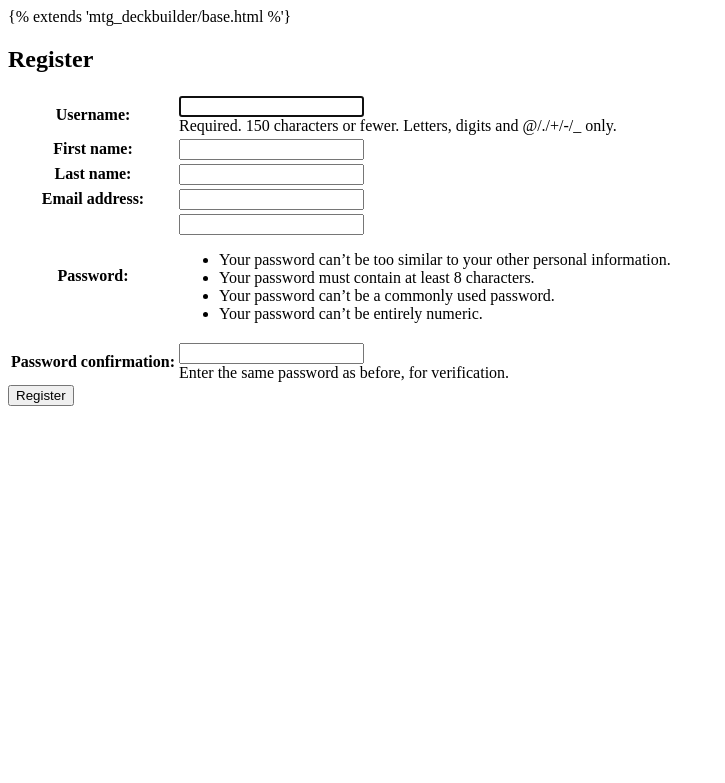
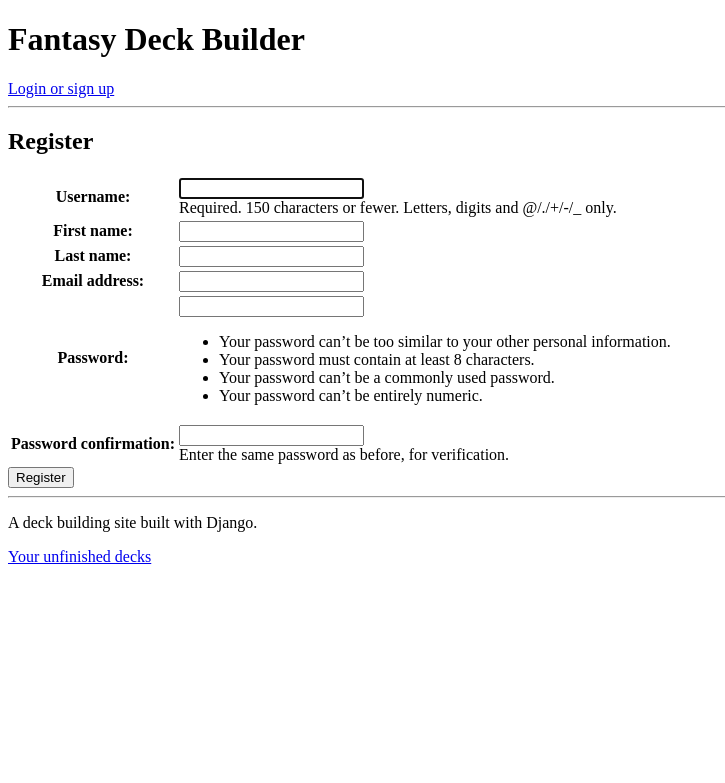
Before and after one commit to danibarstad/MtG_DeckBuilder, a Django app: page /register/ in a window 1280 px wide. Shown: the top 783 px of the page, without its empty margins (0-725 px from the left). Run offline with Django 3.2, Linux system fonts and the light colour scheme.

Commit message:
just.... a whole buncha shit

```diff
--- a/mtg_deckbuilder/templates/mtg_deckbuilder/users/user_profile.html
+++ b/mtg_deckbuilder/templates/mtg_deckbuilder/users/user_profile.html
@@ -1,4 +1,4 @@
-{% extends 'mtg_deckbuilder/base.html'}
+{% extends 'mtg_deckbuilder/base.html' %}
 {% block content %}
 
 <!-- A user's profile page.
--- a/mtg_deckbuilder/templates/registration/register.html
+++ b/mtg_deckbuilder/templates/registration/register.html
@@ -1,4 +1,4 @@
-{% extends 'mtg_deckbuilder/base.html %'}
+{% extends 'mtg_deckbuilder/base.html' %}
 
 {% block content %}
 
--- a/mtg_deckbuilder/views_decks.py
+++ b/mtg_deckbuilder/views_decks.py
@@ -26,3 +26,6 @@ def deck_list(request):
     decks = Deck.objects.order_by('name')
     new_deck_form = NewDeckForm()
     return render(request, 'mtg_deckbuilder/decks.html', { 'decks': decks, 'new_deck_form': new_deck_form })
+
+def deck_detail():
+    return 'hey'
```
Also changed, not shown: mtg_deckbuilder/migrations/0002_auto_20191205_2020.py (added), mtg_deckbuilder/templates/mtg_deckbuilder/decks/deck_detail.html (added).
